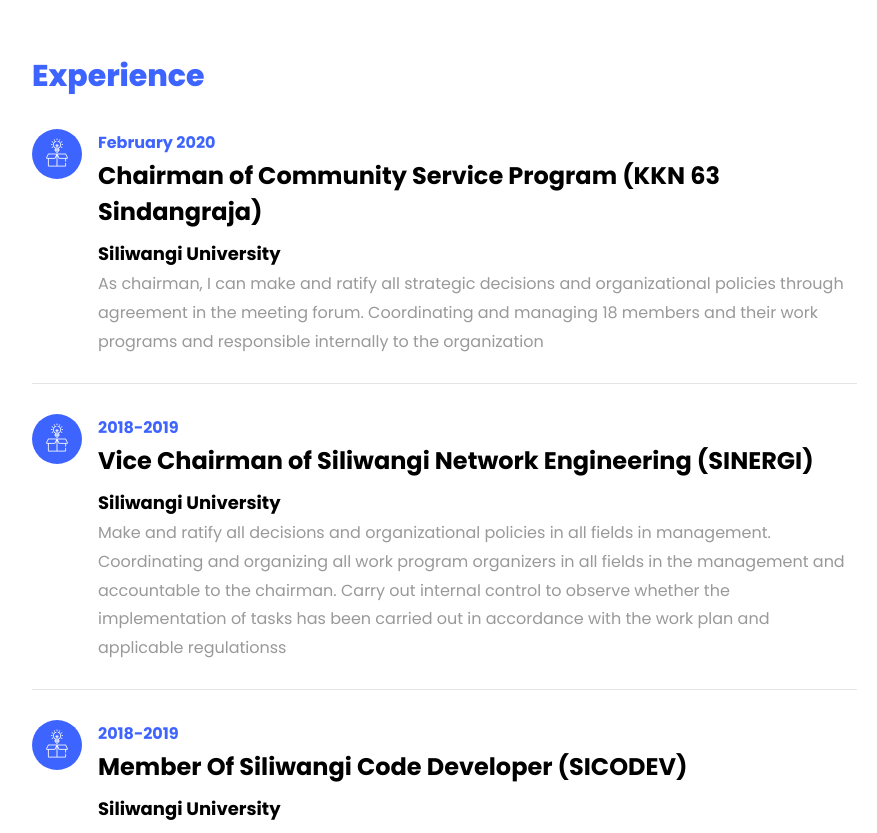
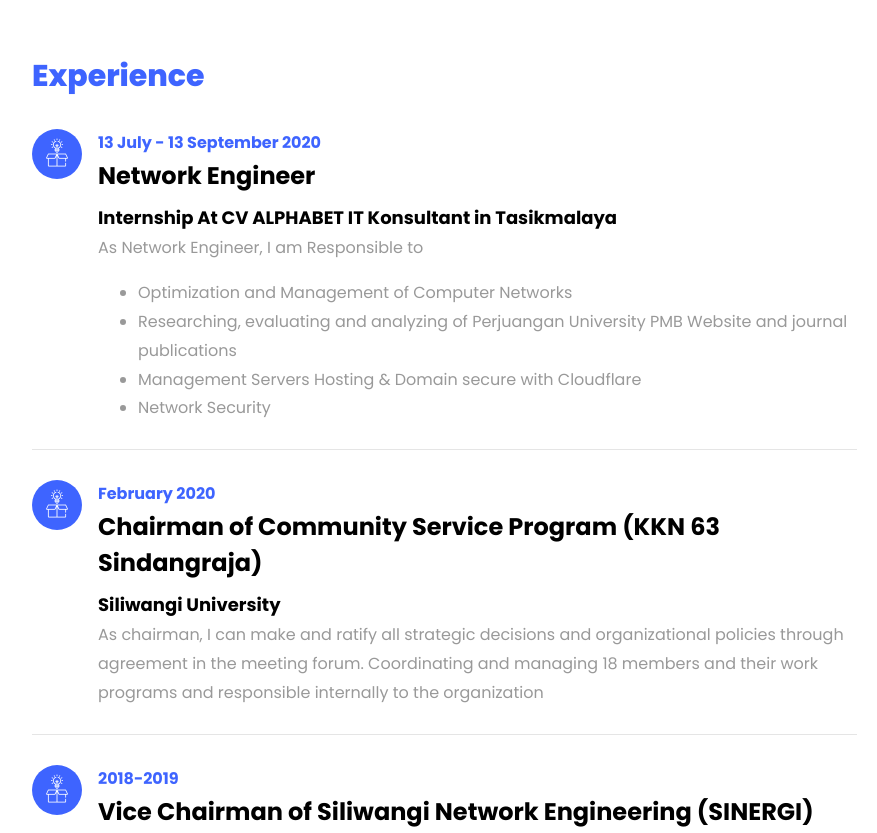
Before and after one commit to IhsanPratama/My_Portofolio_Website, a plain HTML site: page index.html in a window 1280 px wide. Shown: the part 2520-3353 px from the top of the page, without its empty margins (338-1215 px from the left). Drawn offline with Linux system fonts and the light colour scheme; files whose address does not match are found by name.

Commit message:
add internship

```diff
--- a/index.html
+++ b/index.html
@@ -219,6 +219,27 @@ maximal in implementing the abilities that I have. </p>
 
 					  <div id="page-2" class= "page two">
 						<h2 class="heading">Experience</h2>
+
+						<div class="resume-wrap d-flex ftco-animate">
+	    					<div class="icon d-flex align-items-center justify-content-center">
+					    		<span class="flaticon-ideas"></span>
+					    	</div>
+					    	<div class="text pl-3">
+		    					<span class="date">13 July - 13 September 2020 </span>
+		    					<h2>Network Engineer </h2>
+								<span class="position">Internship At CV ALPHABET IT Konsultant in Tasikmalaya</span>
+								<p>As Network Engineer, I am Responsible to</p>
+								<ul>
+									<li>Optimization and Management of Computer Networks</li>
+									<li>Researching, evaluating and analyzing of Perjuangan
+										University PMB Website and journal publications</li>
+									<li>Management Servers Hosting & Domain secure with Cloudflare</li>
+									<li>Network Security</li>
+								</ul>
+
+		    				</div>
+						</div>
+
 						<div class="resume-wrap d-flex ftco-animate">
 						<div class="icon d-flex align-items-center justify-content-center">
 							<span class="flaticon-ideas"></span>
@@ -282,6 +303,7 @@ maximal in implementing the abilities that I have. </p>
 
 		    				</div>
 						</div>
+
 
 					  <div id="page-4" class= "page four">
 						<h2 class="heading">Certifications</h2>
```
Lines whose indentation alone changed are shown as unchanged.
